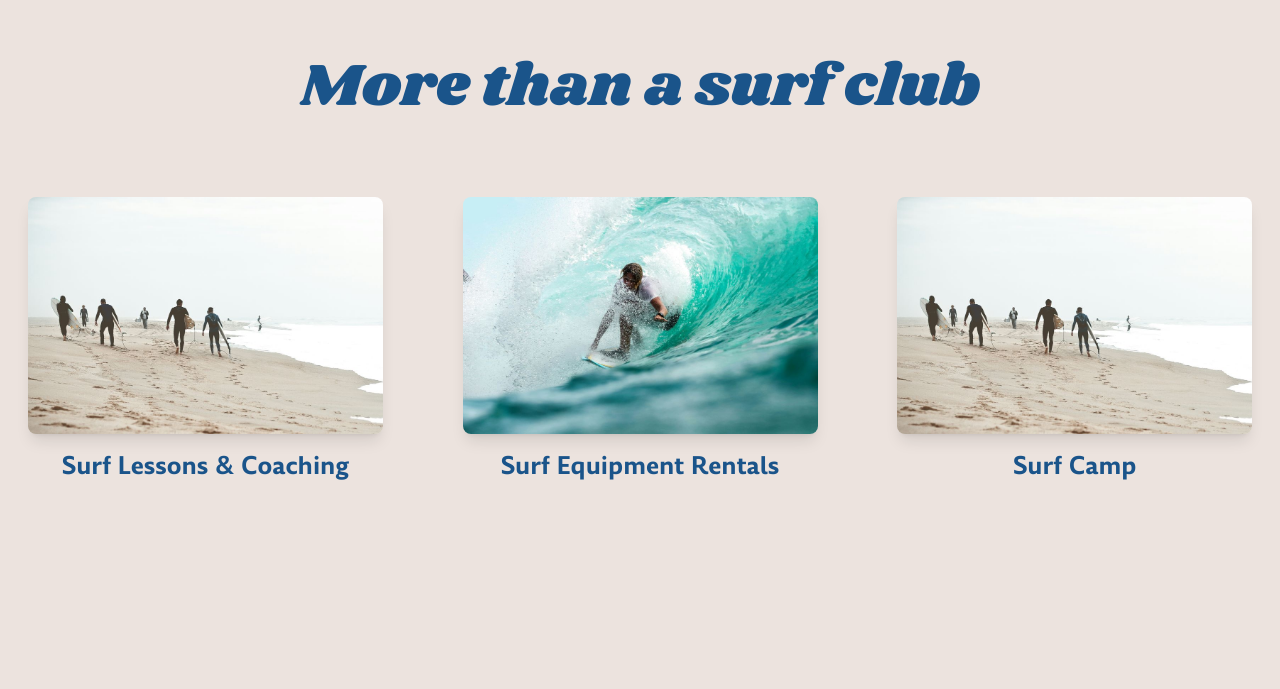
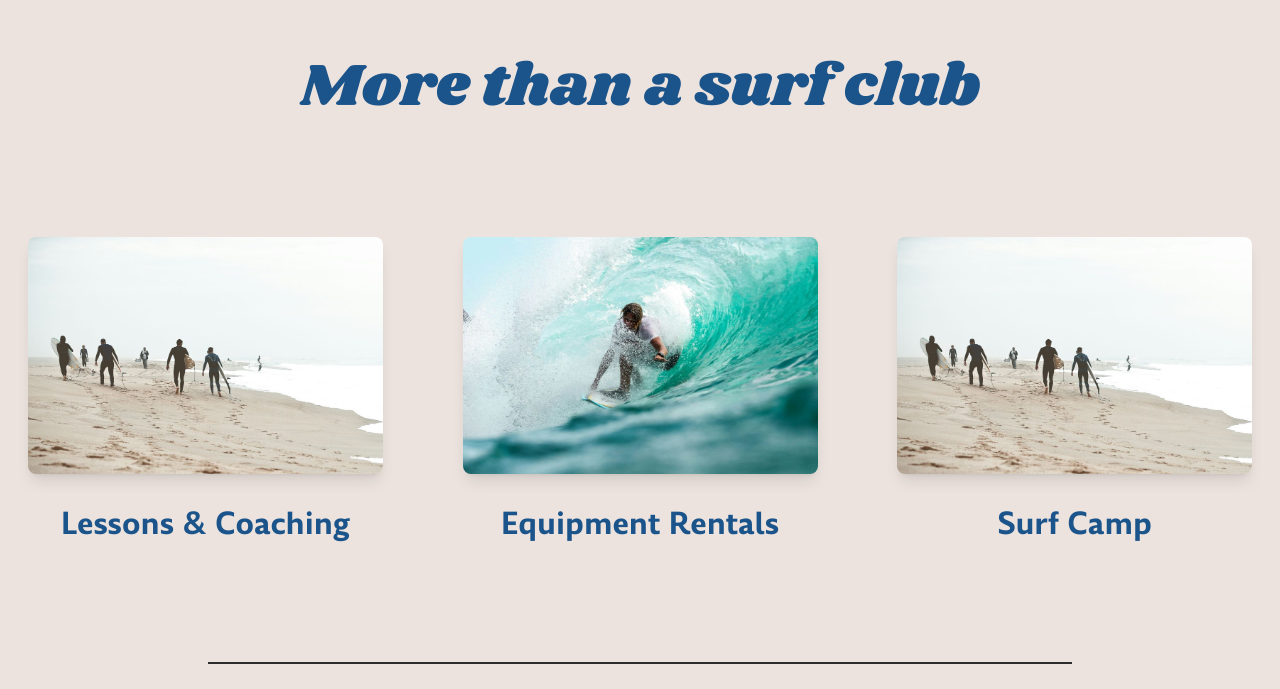
Before and after one commit to Ahmed-Driss1/AMFS, a React (Vite) app: page / in a window 1280 px wide. Shown: the part 2099-2788 px from the top of the page. Built offline with nearby package versions, Linux system fonts and the light colour scheme.

Commit message:
new way of doing it

```diff
--- a/src/component/About.jsx
+++ b/src/component/About.jsx
@@ -61,7 +61,7 @@ export default function About() {
                     <img ref={(el) => (tiltRefs.current[1] = el)}
                         src={aboutimage2}
                         alt="group of surfers"
-                        className="w-auto lg:h-80 object-cover rounded-xl h-48" />
+                        className="w-auto lg:h-80 object-cover rounded-xl h-48 " />
                     </div>
 
               </div>
--- a/src/component/Hero.jsx
+++ b/src/component/Hero.jsx
@@ -1,7 +1,7 @@
 export default function Hero() {
     return (
         <>
-            <section className="min-h-screen bg-light  ">
+            <section className="min-h-screen bg-light shadow-2xl  ">
 
                 <h1 className="font-Shrikhand text-accent lg:text-8xl text-5xl md:text-5xl text-left pb-10 lg:pl-10 pl-8  absolute bottom-0 w-full max-w-full ">
                 Ride waves, <br /> create memories.
--- a/src/component/Services.jsx
+++ b/src/component/Services.jsx
@@ -7,14 +7,14 @@ import serviceImage3 from "@/assets/images/about1.jpg";
 const services = [
   {
     id: 1,
-    title: "Surf Lessons & Coaching",
+    title: "Lessons & Coaching",
     description: "Whether you're a beginner or looking to advance, our surf lessons and coaching are tailored to your needs, with experienced instructors helping you progress at your own pace.",
     image: serviceImage1,
     imagealt: "Surf Lessons & Coaching",
   },
   {
     id: 2,
-    title: "Surf Equipment Rentals",
+    title: "Equipment Rentals",
     description: "We offer high-quality surfboards, wetsuits, and other gear for rent, so you can enjoy your surf experience without the hassle of bringing your own equipment.",
     image: serviceImage2,
     imagealt: "Surf Equipment Rentals",
@@ -59,14 +59,14 @@ export default function ServiceSection() {
 
   return (
     <section className="bg-light min-h-screen">
-      <div className="flex flex-col items-center gap-20 pt-10 pb-48">
+      <div className="flex flex-col items-center gap-10 pt-10 pb-48">
         <div>
-          <h2 className="text-accent text-center mt-9 font-Shrikhand text-2xl sm:text-3xl md:text-4xl lg:text-6xl">More than a surf club</h2>
+          <h2 className="text-accent text-center mt-9 mb-20 font-Shrikhand text-2xl sm:text-3xl md:text-4xl lg:text-6xl">More than a surf club</h2>
         </div>
 
         <div className="flex gap-20 flex-col lg:flex-row items-center px-7 mb-20 cursor-pointer">
           {services.map((service, index) => (
-              <div className="flex flex-col gap-4 md:flex-row lg:flex-col items-center"
+              <div className="flex flex-col gap-4 md:flex-row lg:flex-col items-center lg:gap-8"
               onClick={()=> handleClick(service.id)}
               key={service.id}>
 
@@ -87,15 +87,18 @@ export default function ServiceSection() {
                 </div>
 
                 <div className="md:w-1/2 lg:w-auto flex flex-col md:gap-3">
-                    <h3 className="text-center text-xl md:text-2xl text-accent font-amulya">{service.title}</h3>
+                    <h3 className="text-center text-xl md:text-2xl text-accent font-amulya lg:text-3xl">{service.title}</h3>
                     <p className="text-dark text-center lg:hidden text-m md:text-xl">{service.description}</p>
                 </div>
 
               </div>
           ))}
         </div>
-        <div>
-          {selectedService }
+
+        <div className="hidden border-t-2 border-dark pt-5 lg:block mx-52 text-center text-2xl text-dark font-synonym transition-transform duration-500">
+          {selectedService === null ? "We offer high-quality surfboards, wetsuits, and other gear for rent, so you can enjoy your surf experience without the hassle of bringing your own equipment." : services.find((service) => service.id === selectedService)?.description}
+
+
                </div>
 
     </div>
--- a/src/main.jsx
+++ b/src/main.jsx
@@ -1,17 +1,14 @@
 import { StrictMode } from 'react'
 import { createRoot } from 'react-dom/client'
 import './index.css'
-import Hero from './component/Hero.jsx'
-import About from './component/About.jsx'
-import Services from './component/Services.jsx'
-import ServiceSection from './component/Services.jsx'
-import Staff from './component/staff.jsx'
+import Home from './pages/home.jsx'
+// import Hero from './component/Hero.jsx'
+// import About from './component/About.jsx'
+// import Services from './component/Services.jsx'
+// import Staff from './component/staff.jsx'
 
 createRoot(document.getElementById('root')).render(
   <StrictMode>
-    <Hero />
-    <About />
-    <Services />
-    <Staff />
+    <Home />
   </StrictMode>,
 )
--- /dev/null
+++ b/src/pages/home.jsx
@@ -0,0 +1,23 @@
+import Hero from "../component/Hero.jsx";
+import About from "../component/About.jsx";
+import Services from "../component/Services.jsx";
+import Staff from "../component/Staff.jsx";
+
+export default function Home() {
+  return (
+    <div className="relative">
+      <div className="sticky top-0 min-h-screen">
+        <Hero />
+      </div>
+      <div className="sticky top-0 min-h-screen shadow-2xl ">
+        <About />
+      </div>
+      <div className="sticky top-0 overflow-scroll">
+        <Services />
+      </div>
+      {/* <div className="sticky top-0 ">
+        <Staff />
+      </div> */}
+    </div>
+  );
+}
--- a/tailwind.config.js
+++ b/tailwind.config.js
@@ -6,6 +6,22 @@ export default {
   ],
   theme: {
     extend: {
+
+      animation: {
+        slideIn: "slideIn 1s ease-in-out forwards",
+      },
+      keyframes: {
+        slideIn: {
+          "0%": {
+            transform: "translateY(100%)",
+            opacity: 0,
+          },
+          "100%": {
+            transform: "translateY(0)",
+            opacity: 1,
+          },
+        },
+      },
 
       fontFamily: {
         synonym: ['Synonym', 'sans-serif'],
```
Lines whose indentation alone changed are shown as unchanged.
